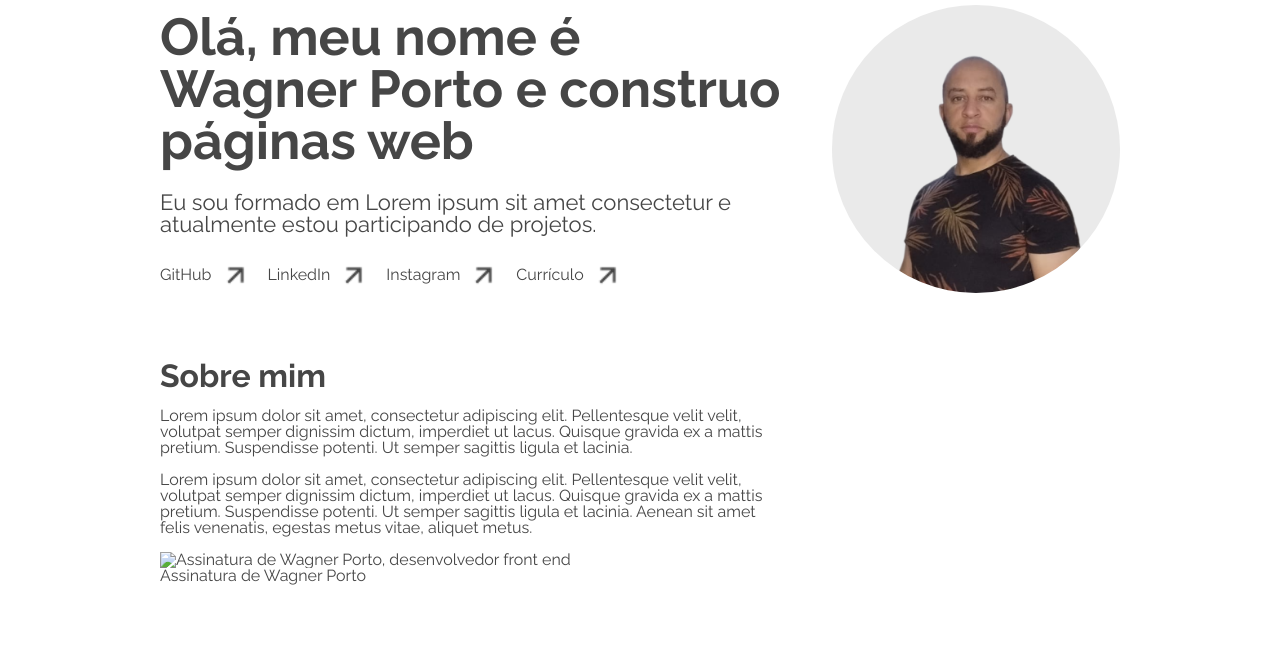
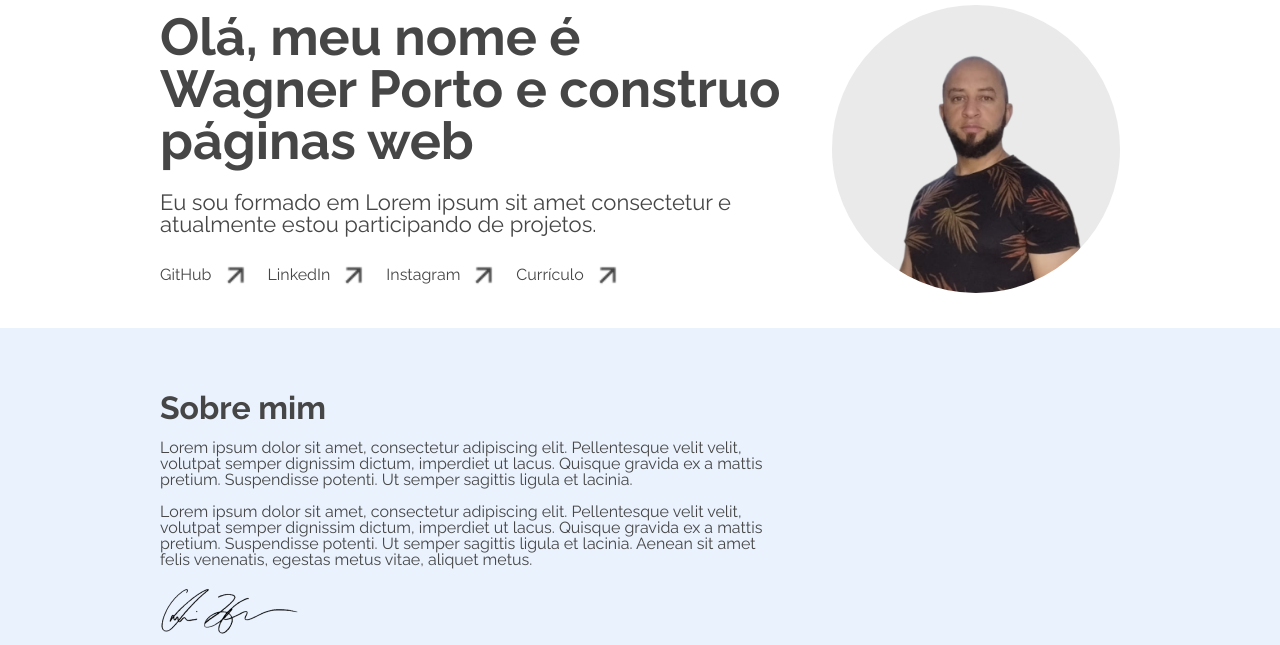
Before and after one commit to JWagnerDPorto/portfolio-profissional, a plain HTML site: page index.html in a window 1280 px wide. Shown: the part 91-736 px from the top of the page. Drawn offline with Linux system fonts and the light colour scheme.

Commit message:
feat: adicionar seções de Introdução e Sobre Mim com layout responsivo
- Adicionadas variáveis CSS para cores e fonte no `:root` para facilitar manutenção do design
- Ajustado layout do cabeçalho com `padding` lateral para controle de espaçamento
- Criada seção de Introdução com título, descrição, imagem e links sociais
- Adicionada seção Sobre Mim com título e conteúdo centralizado, aplicando espaçamento adequado

```diff
--- a/css/style.css
+++ b/css/style.css
@@ -16,7 +16,6 @@
 
 body {
     margin: 0;
-    padding: 0 10rem;
     font-family: var(--fonte-principal);
     font-optical-sizing: auto;
     font-style: normal;
@@ -24,7 +23,6 @@ body {
     color: var(--cor-texto);
     line-height: 1;
     padding-top: 6rem;
-    box-sizing: border-box;
 }
 
 
@@ -40,7 +38,6 @@ body {
     width: auto;
     z-index: 1000;
     background-color: var(--cor-fundo-claro);
-    box-sizing: border-box;
 }
 
 .header__container{
@@ -72,6 +69,10 @@ body {
 }
 
 /* Sessão de Apresentação */
+.introduction {
+    padding: 0 10rem 2rem 10rem;
+}
+
 .introduction__container {
     display: flex;
     justify-content: space-between;
@@ -121,11 +122,16 @@ body {
   }
 
   /* Sessão Sobre Mim */
+.about {
+    background-color: var(--cor-fundo-escuro);
+    padding: 0 10rem 2rem 10rem;
+
+}
 
 .about__container {
     display:flex ;
     flex-direction: column;
-    padding: 4rem 0;
+    padding: 4rem 0 2rem 0;
     width: 65%;
     gap: 1rem;
 }
--- a/index.html
+++ b/index.html
@@ -134,14 +134,7 @@
             vitae, aliquet metus.
           </p>
           <figure class="about__signature-container">
-            <img
-              src="img/assinatura.png"
-              alt="Assinatura de Wagner Porto, desenvolvedor front end"
-              class="about__signature"
-            />
-            <figcaption class="about__signature-caption">
-              Assinatura de Wagner Porto
-            </figcaption>
+            <img src="img/about/assinatura.png" alt="Assinatura de Wagner Porto, desenvolvedor front end" class="about__signature"/>
           </figure>
         </div>
       </section>
```
Also changed, not shown: img/about/assinatura.png (added).
